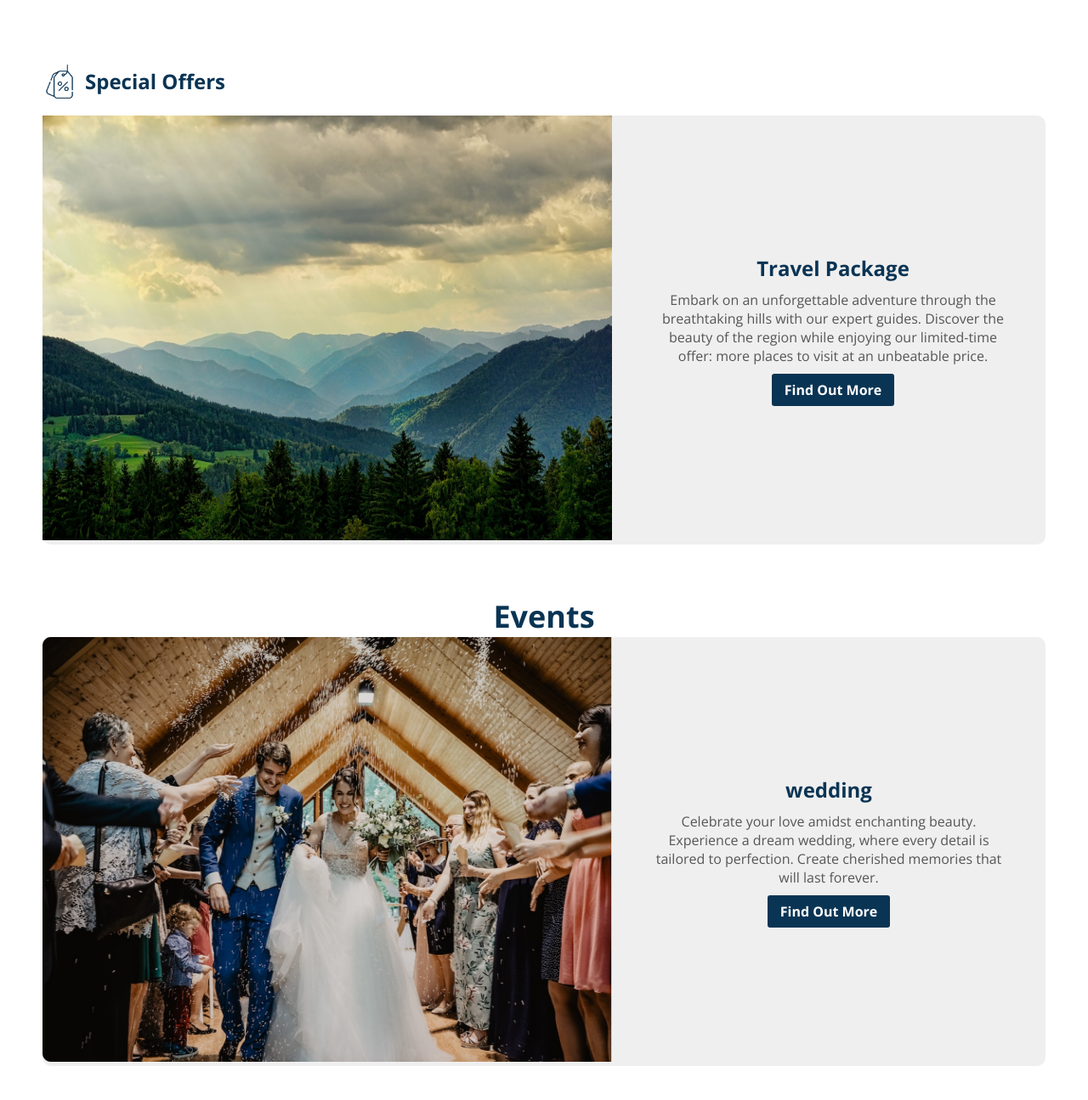
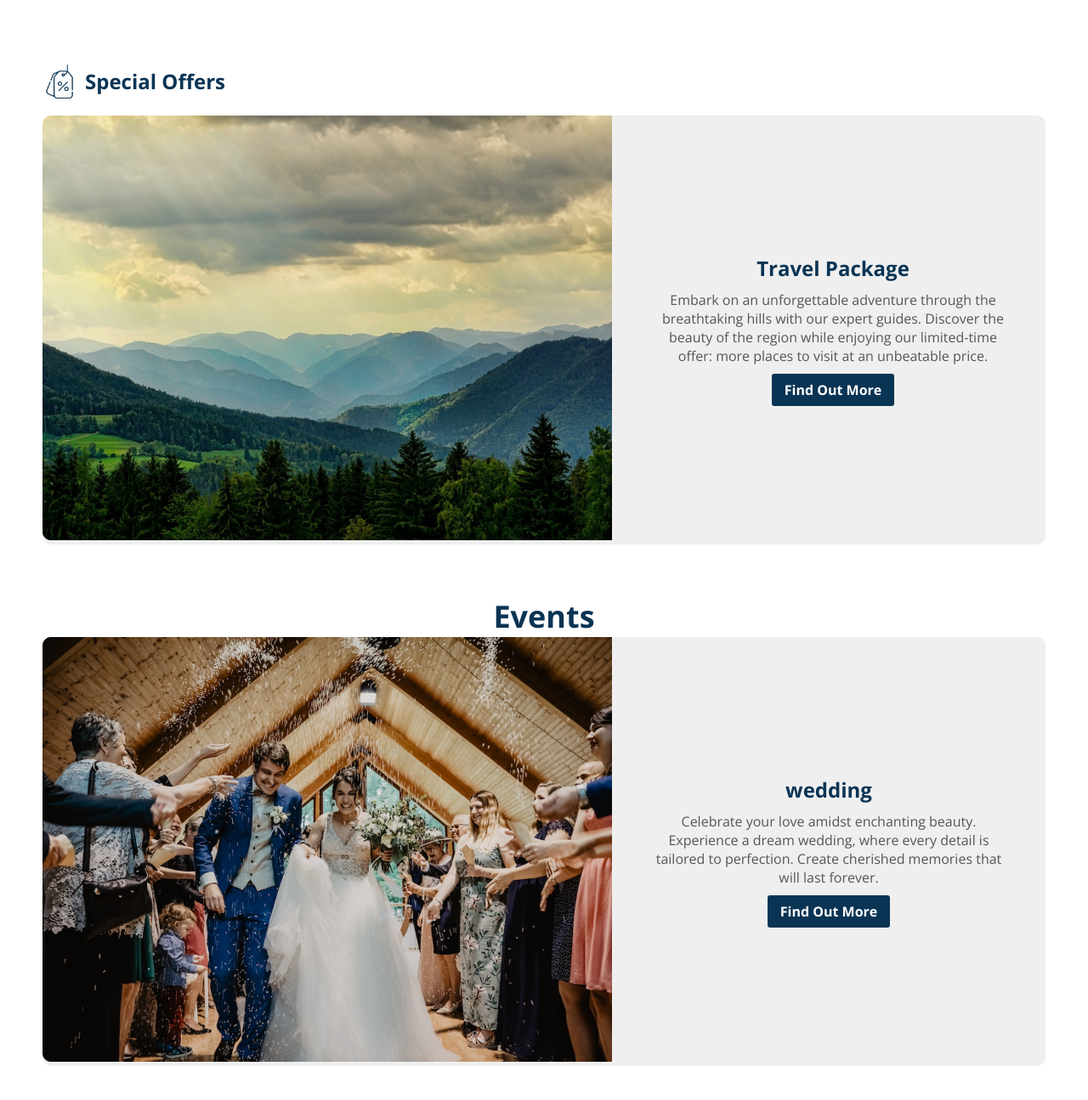
Before and after one commit to KiranSR99/REMS_project, a PHP site: page / in a window 1280 px wide. Shown: the part 1358-2653 px from the top of the page at 85% size. Run offline with PHP 8.4, Linux system fonts and the light colour scheme.

Commit message:
Some Changes

```diff
--- a/CSS/style.css
+++ b/CSS/style.css
@@ -57,10 +57,10 @@ ul {
     margin-bottom: 40px;
 }
 
-.column-1 img {
+/* .column-1 img {
     width: 670px;
     height: 500px;
-}
+} */
 
 .column-2 {
     display: flex;
--- a/index.html
+++ b/index.html
@@ -89,7 +89,7 @@
                 </div>
                 <div class="card">
                     <div class="column-1">
-                        <img src="./assets/images/travel.jpg" alt="">
+                        <img src="./assets/images/hlills.png" alt="">
                     </div>
                     <div class="column-2">
                         <h1>Travel Package</h1>
```
Also changed, not shown: assets/images/hlills.png (added), assets/images/wedding.png.
